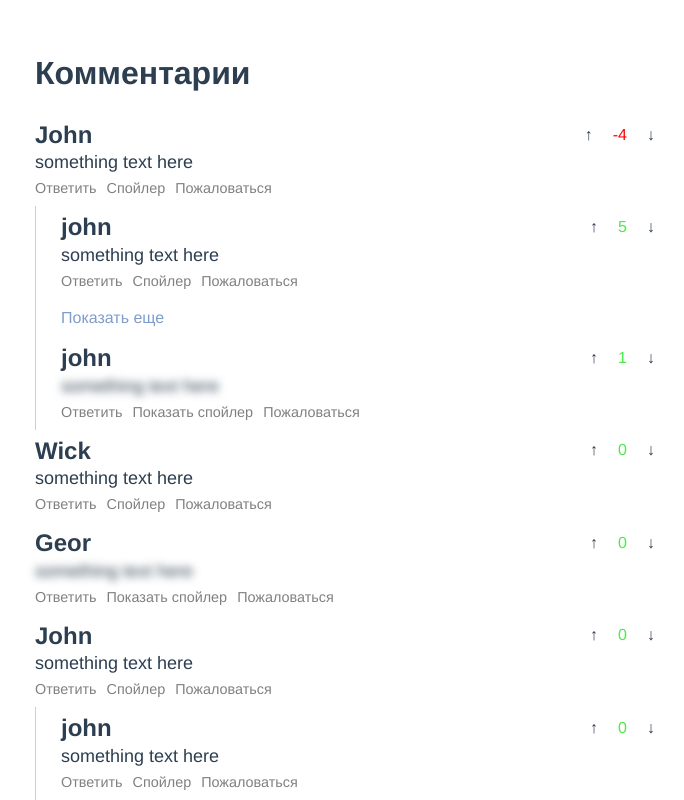
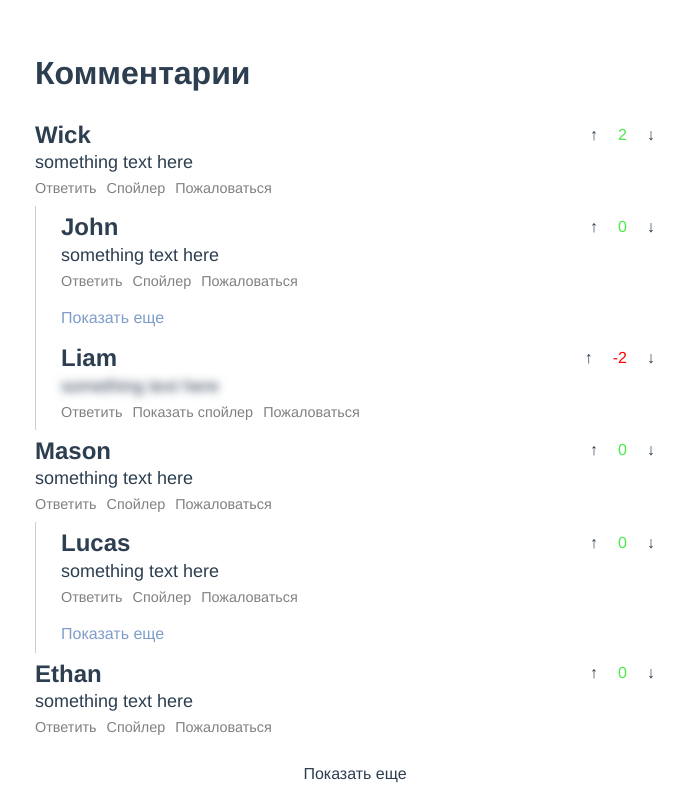
Before and after one commit to Lelouchwe/Innova-test, a Vue app: page / in a window 1280 px wide. Shown: the part 900-1700 px from the top of the page, without its empty margins (285-969 px from the left). Built offline with nearby package versions, Linux system fonts and the light colour scheme.

Commit message:
linear structure json

```diff
--- /dev/null
+++ b/src/comments2.json
@@ -0,0 +1,173 @@
+[
+  {
+    "id": 2342434,
+    "parentId": null,
+    "name": "Wick",
+    "content": "something text here",
+    "likeCounter": 2,
+    "spoiler": false,
+    "child": []
+  },
+  {
+    "id": 2,
+    "parentId": 2342434,
+    "name": "John",
+    "content": "something text here",
+    "likeCounter": 0,
+    "spoiler": false,
+    "child": []
+  },
+  {
+    "id": 3,
+    "parentId": 2342434,
+    "name": "Liam",
+    "content": "something text here",
+    "likeCounter": -2,
+    "spoiler": true,
+    "child": []
+  },
+  {
+    "id": 72342,
+    "parentId": 2,
+    "name": "Daniel",
+    "content": "something text here",
+    "likeCounter": 0,
+    "spoiler": false,
+    "child": []
+  },
+  {
+    "id": 7234232,
+    "parentId": 2,
+    "name": "Robert",
+    "content": "something text here",
+    "likeCounter": 0,
+    "spoiler": false,
+    "child": []
+  },
+  {
+    "id": 4,
+    "parentId": null,
+    "name": "Mason",
+    "content": "something text here",
+    "likeCounter": 0,
+    "spoiler": false,
+    "child": []
+  },
+  {
+    "id": 5,
+    "parentId": 4,
+    "name": "Lucas",
+    "content": "something text here",
+    "likeCounter": 0,
+    "spoiler": false,
+    "child": []
+  },
+  {
+    "id": 6,
+    "parentId": 5,
+    "name": "Michael",
+    "content": "something text here",
+    "likeCounter": 0,
+    "spoiler": false,
+    "child": []
+  },
+  {
+    "id": 7,
+    "parentId": 5,
+    "name": "Daniel",
+    "content": "something text here",
+    "likeCounter": 0,
+    "spoiler": false,
+    "child": []
+  },
+  {
+    "id": 8,
+    "parentId": null,
+    "name": "Ethan",
+    "content": "something text here",
+    "likeCounter": 0,
+    "spoiler": false,
+    "child": []
+  },
+  {
+    "id": 9,
+    "parentId": null,
+    "name": "Jacob",
+    "content": "something text here",
+    "likeCounter": 0,
+    "spoiler": false,
+    "child": []
+  },
+  {
+    "id": 554,
+    "parentId": 9,
+    "name": "Lucas",
+    "content": "something text here",
+    "likeCounter": 0,
+    "spoiler": false,
+    "child": []
+  },
+  {
+    "id": 643,
+    "parentId": 9,
+    "name": "Michael",
+    "content": "something text here",
+    "likeCounter": 0,
+    "spoiler": false,
+    "child": []
+  },
+  {
+    "id": 10,
+    "parentId": null,
+    "name": "George",
+    "content": "something text here",
+    "likeCounter": 0,
+    "spoiler": false,
+    "child": []
+  },
+  {
+    "id": 83,
+    "parentId": null,
+    "name": "Ethan",
+    "content": "something text here",
+    "likeCounter": 0,
+    "spoiler": false,
+    "child": []
+  },
+  {
+    "id": 934,
+    "parentId": null,
+    "name": "Jacob",
+    "content": "something text here",
+    "likeCounter": 0,
+    "spoiler": false,
+    "child": []
+  },
+  {
+    "id": 55443,
+    "parentId": 934,
+    "name": "Lucas",
+    "content": "something text here",
+    "likeCounter": 0,
+    "spoiler": false,
+    "child": []
+  },
+  {
+    "id": 64323,
+    "parentId": 934,
+    "name": "Michael",
+    "content": "something text here",
+    "likeCounter": 0,
+    "spoiler": false,
+    "child": []
+  },
+  {
+    "id": 13420,
+    "parentId": null,
+    "name": "George",
+    "content": "something text here",
+    "likeCounter": 0,
+    "spoiler": false,
+    "child": []
+  }
+]
--- a/src/components/comments.vue
+++ b/src/components/comments.vue
@@ -4,6 +4,7 @@
             v-for="(item, index) in commentsToShow" :key="index"
             :item="comments[index]"
             :toggle="true"
+            :childs="childComments"
         />
         <div v-if="commentsToShow < totalComments" class="show-more" @click="addToShow">
             Показать еще
@@ -12,29 +13,39 @@
 </template>
 
 <script>
-import commentsJson from "@/comments.json"
+import commentsJson from "@/comments2.json"
 export default {
     components: {
         commentsItem: () => import('@/components/commentsItem.vue')
     },
     data() {
         return {
-        commentsToShow: 5,
-        totalComments: 0,
-        // deepCounter: 0,
-        comments: [],
+            commentsToShow: 3,
         }
     },
     computed: {
+            comments(){
+                return commentsJson.filter( item => !item.parentId)
+            },
+            childComments(){
+                return commentsJson.filter( item => item.parentId)
+            },
+            totalComments(){
+                return this.comments.length
+            }
     },
     methods: {
             addToShow(){
-          this.commentsToShow += 3
+                this.commentsToShow + 3 <= this.totalComments ?
+                this.commentsToShow += 3 :
+                this.commentsToShow += this.totalComments-this.commentsToShow
             },
-  },
-  mounted() {
-      this.totalComments = commentsJson.length
-      this.comments = commentsJson
+            setSpoiler(id){
+                console.log(id);
+                // let item = this.childComments.find( item => item.id === id)
+                console.log(this.childComments);
+                // return item.spoiler = !item.spoiler
+            }
     }
 
 }
--- a/src/components/commentsItem.vue
+++ b/src/components/commentsItem.vue
@@ -5,15 +5,15 @@
                 <h1>{{item.name}}</h1>
                 <div class="comment-item__likes">
                     <div class="like" @click="setLike">↑</div>
-                    <div :style='{color: activeColor}'>{{item.likeCounter}}</div>
+                    <div :style='{color: activeColor}'>{{likeCounter}}</div>
                     <div class="dislike" @click="setDislike">↓</div>
                 </div>
             </div>
-            <p :class="[item.spoiler? 'spoiler': '']">{{item.content}}</p>
+            <p :class="[spoiler? 'spoiler': '']">{{item.content}}</p>
             <div class="comment-nav">
                 <div class="comment-nav__answere" @click="answerToggle = !answerToggle">Ответить</div>
-                <div v-if="!item.spoiler" class="btn" @click="item.spoiler = !item.spoiler">Спойлер</div>
-                <div v-else class="btn" @click="item.spoiler = !item.spoiler">Показать спойлер</div>
+                <div v-if="!spoiler" class="btn" @click="setSpoiler">Спойлер</div>
+                <div v-else class="btn" @click="setSpoiler">Показать спойлер</div>
                 <div class="btn" @click="report(item.id)">Пожаловаться</div>
             </div>
             <div v-if="answerToggle" class="wrap-answere">
@@ -23,19 +23,20 @@
                     class="wrap-answere__text"
                 />
                 <div class="wrap-answere__nav">
-                    <div class="sent btn" @click="sentMessage(item.name)">Отправить</div>
+                    <div class="sent btn" @click="sentMessage(item.id, item.name)">Отправить</div>
                     <div class="close btn" @click="cancelMessage">Отменить</div>
                 </div>
             </div>
         </div>
 
-        <div class="child-comment" v-if="item.child.length">
+        <div class="child-comment" v-if="childsComments.length">
             <div v-if="childProp">
                 <commentsItem
-                    v-for="(sub, index) in item.child" :key="index"
+                    v-for="(sub, index) in childsComments" :key="index"
                     class="sub-comments"
                     :item="sub"
                     :toggle="!deepToggle"
+                    :childs="childs"
                 />
             </div>
 
@@ -59,7 +60,8 @@ export default {
         toggle: {
             type: Boolean,
             default: true
-        }
+        },
+        childs: Array
     },
     data() {
         return {
@@ -67,6 +69,8 @@ export default {
             answerText: '',
             reportState: false,
             childProp: true,
+            likeCounter: this.item.likeCounter,
+            spoiler: this.item.spoiler
         }
     },
     computed: {
@@ -74,27 +78,31 @@ export default {
             return this.childProp = this.toggle
         },
         activeColor(){
-            return this.item.likeCounter < 0? 'red' : 'rgb(72, 235, 72)'
+            return this.likeCounter < 0? 'red' : 'rgb(72, 235, 72)'
         },
         childLength(){
-            return this.item.child.length
+            return this.childsComments.length
+        },
+        childsComments(){
+            return this.childs? this.childs.filter( item => item.parentId === this.item.id) : []
         }
     },
     methods: {
         allComments() {
             this.childProp = !this.childProp
         },
-        sentMessage(parentName) {
+        sentMessage(parentId, parenName) {
             let id = Math.floor(Math.random()*10000)
             let payload = {
                 id: id,
+                parentId: parentId,
                 name: `anon#${id}`,
-                content: `${parentName}, ${this.answerText}`,
+                content: `${parenName}, ${this.answerText}`,
                 likeCounter: 0,
                 spoiler: false,
                 child: []
             }
-            this.item.child.push(payload)
+            this.childsComments.push(payload)
             this.answerText = ''
             this.answerToggle = false
             this.childProp = true
@@ -104,10 +112,13 @@ export default {
             this.answerToggle = false
         },
         setLike() {
-            this.item.likeCounter ++
+            return this.likeCounter ++
+        },
+        setSpoiler() {
+            return this.spoiler = !this.spoiler
         },
         setDislike() {
-            this.item.likeCounter --
+            return this.likeCounter --
         },
         async report(itemId){
             await new Promise(resolve => {
@@ -123,10 +134,7 @@ export default {
                 }, 1000)
             })
         }
-    },
-    mounted(){
     }
-
 }
 </script>
 
@@ -148,9 +156,6 @@ export default {
 .comment-item p {
     font-size: 18px;
     margin: 7px 0;
-}
-.comment-item:hover {
-    /* background: #8080800c; */
 }
 .comment-item__wrap {
     display: flex;
```
Lines whose indentation alone changed are shown as unchanged.
